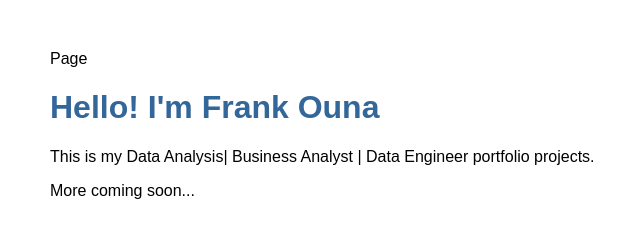
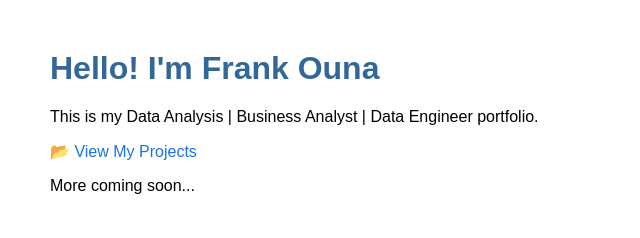
Before and after one commit to founa67/founa67.github.io, a plain HTML site: page index.html in a window 1280 px wide. Shown: the whole page, without its empty margins (0-640 px from the left). Drawn offline with Linux system fonts and the light colour scheme.

Commit message:
Update index.html

```diff
--- a/index.html
+++ b/index.html
@@ -1,4 +1,4 @@
-Page<!DOCTYPE html>
+<!DOCTYPE html>
 <html>
 <head>
   <title>Welcome to My Portfolio</title>
@@ -10,11 +10,19 @@ Page<!DOCTYPE html>
     h1 {
       color: #336699;
     }
+    a {
+      color: #1a73e8;
+      text-decoration: none;
+    }
+    a:hover {
+      text-decoration: underline;
+    }
   </style>
 </head>
 <body>
   <h1>Hello! I'm Frank Ouna</h1>
-  <p>This is my Data Analysis| Business Analyst | Data Engineer portfolio projects.</p>
+  <p>This is my Data Analysis | Business Analyst | Data Engineer portfolio.</p>
+  <p><a href="projects.html">📂 View My Projects</a></p>
   <p>More coming soon...</p>
 </body>
 </html>
```
